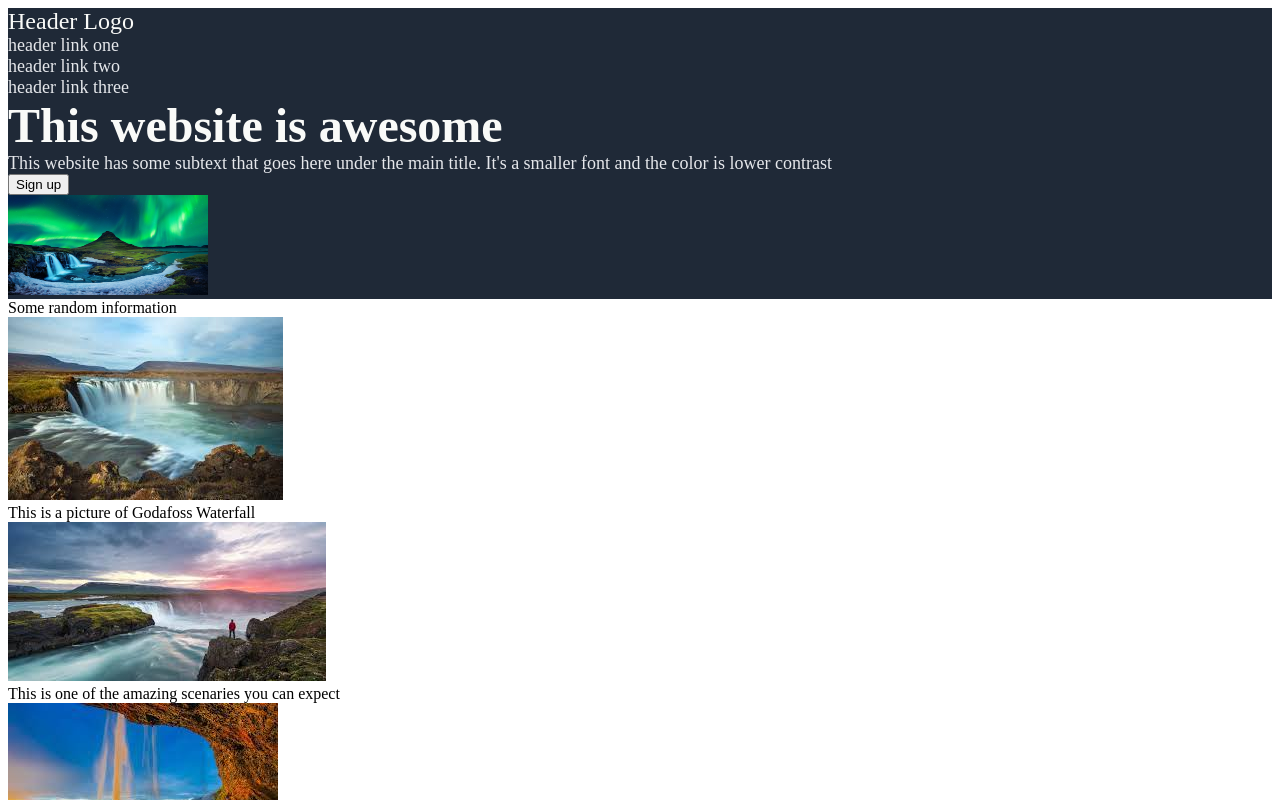
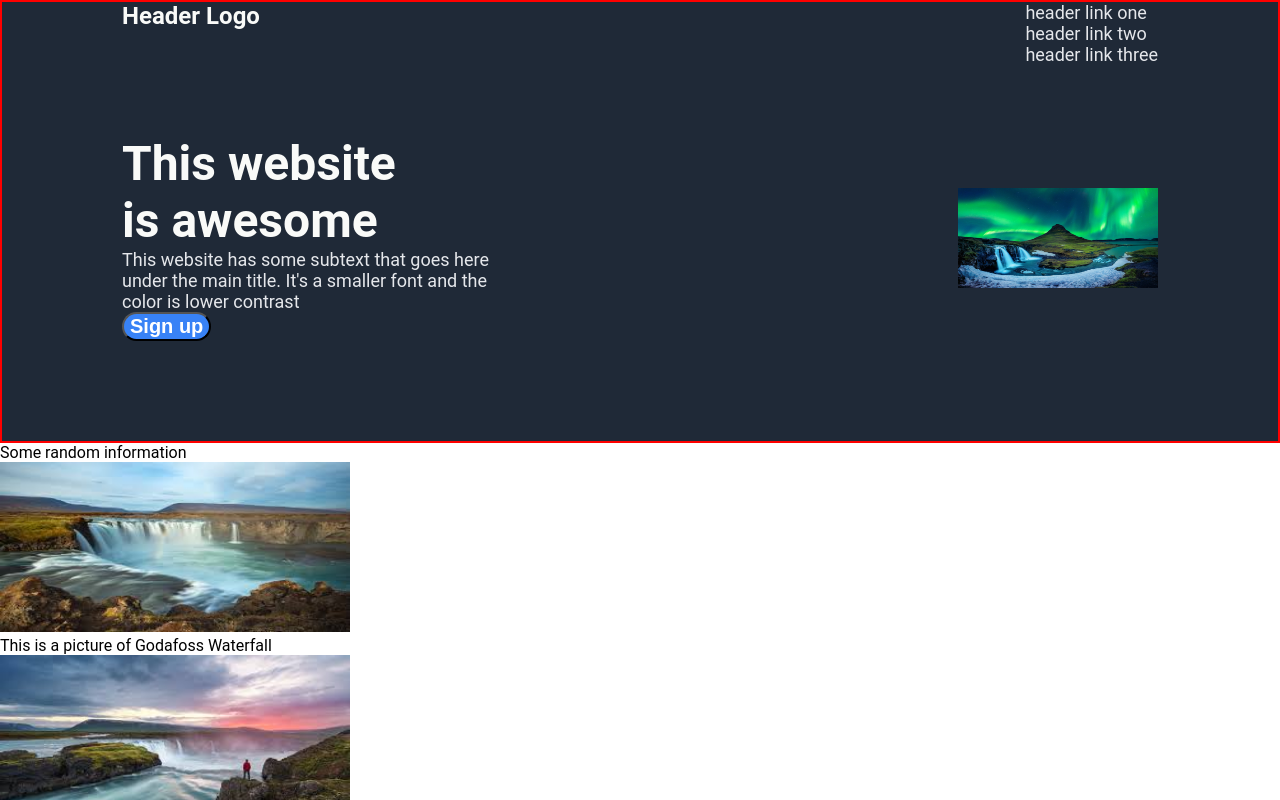
Before and after one commit to seahsongli/Landing_page, a plain HTML site: page index.html in a window 1280 px wide. Shown: the top 800 px of the page. Drawn offline with Linux system fonts and the light colour scheme.

Commit message:
Add css styles for container-one

```diff
--- a/style.css
+++ b/style.css
@@ -1,6 +1,14 @@
+img {
+    width:350px;
+    height:170px;
+
+}
+
 body {
     display: flex;
     flex-direction: column;
+    margin: 0;
+    font-family: "roboto";
 }
 
 .container-one,
@@ -12,6 +20,7 @@ body {
     font-size: 48px;
     font-weight: bolder ;
     color:#F9FAF8;
+    display:flex;
 }
 
 .text2 ,
@@ -23,4 +32,63 @@ body {
 .header-logo {
     font-size: 24px;
     color:#F9FAF8;
+    font-weight: bold;
+    justify-content: center;
 }
+
+.header {
+    display:flex;
+    justify-content: space-between;
+    gap:400px;
+    margin-bottom: 70px;
+    margin-left: 120px;
+    margin-right: 120px;
+
+}
+
+
+.header-link {
+    display:flex;
+    gap: 15px;
+
+
+}
+
+.container-one{
+    display:flex;
+    flex-direction: column;
+    border: 2px solid red;
+    flex:1;
+
+}
+
+.below-header {
+    display:flex;
+    flex-wrap:wrap;
+    justify-content: space-between;
+    align-items: center;
+    gap: 50px;
+    margin-left: 120px;
+    margin-right: 120px;
+    margin-bottom: 100px;;
+
+
+}
+
+button {
+    background-color:#3882f6;
+    color:white;
+    font-weight: bold;
+    border-radius: 15px;
+    font-size: 20px;
+}
+
+.text1 {
+    display:flex;
+    width: 300px;
+
+}
+.text2 {
+    display:flex;
+    width: 400px;
+}
```
